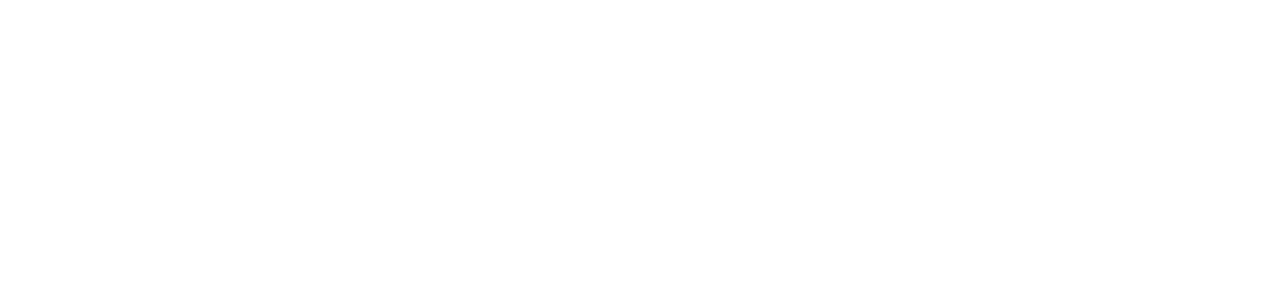
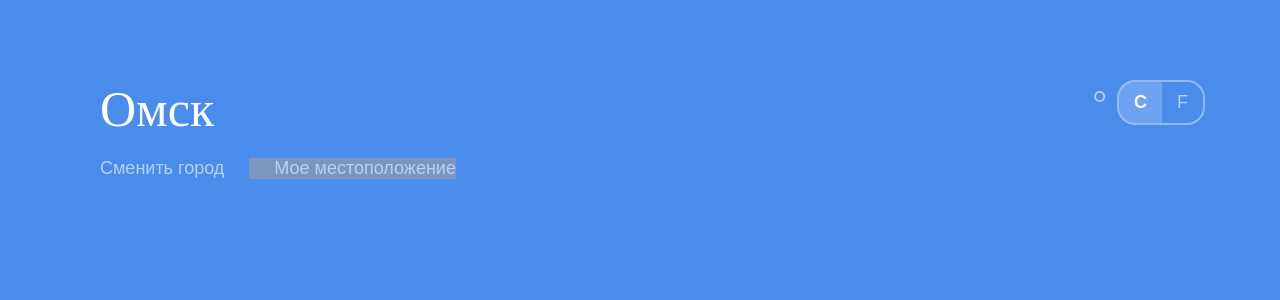
Before and after one commit to Arion-91/weather, a Vue app: page / in a window 1280 px wide. Shown: the top 300 px of the page. Built offline with nearby package versions, Linux system fonts and the light colour scheme; grey boxes are pictures that could not be loaded.

Commit message:
Свертана шапка

```diff
--- a/src/App.vue
+++ b/src/App.vue
@@ -22,5 +22,16 @@
 </script>
 
 <style>
+	* {
+		margin: 0;
+		padding: 0;
+		box-sizing: border-box;
+	}
 
+	#app {
+		background-color: #498CEC;
+		height: 100vh;
+		width: 100vw;
+		color: white;
+	}
 </style>
--- a/src/components/Header.vue
+++ b/src/components/Header.vue
@@ -1,5 +1,20 @@
 <template>
-
+	<div class="header flex">
+		<div>
+			<h1>Омск</h1>
+			<div class="location flex">
+				<button>Сменить город</button>
+				<button>Мое местоположение</button>
+			</div>
+		</div>
+		<div class="flex">
+			<p class="degree-zero">&deg;</p>
+			<div class="degree flex">
+				<button class="degree-active">C</button>
+				<button>F</button>
+			</div>
+		</div>
+	</div>
 </template>
 
 <script>
@@ -9,5 +24,59 @@
 </script>
 
 <style scoped>
+	.flex {
+		display: flex;
+		justify-content: space-between;
+		align-content: normal;
+	}
 
+	.header {
+		padding: 80px 75px 80px 100px;
+	}
+
+	button {
+		background: none;
+		border: none;
+		color: white;
+		font-size: 18px;
+		opacity: .6;
+	}
+
+	.location button:first-child {
+		padding-right: 25px;
+	}
+
+	.location button:last-child {
+		padding-left: 25px;
+		background: url("../assets/Path 2.png") no-repeat 0 -3px;
+	}
+
+	.degree {
+		align-self: flex-start;
+		border: 2px solid rgba(255, 255, 255, .4);
+		border-radius: 18px;
+	}
+
+	.degree button {
+		padding: 10px 15px;
+	}
+
+	.degree-active {
+		border-radius: 15px 0 0 15px;
+		background-color: rgba(255, 255, 255, .2);
+		color: white;
+		font-weight: bold;
+		opacity: 1;
+	}
+
+	.degree-zero {
+		margin: 2px 10px;
+		font-size: 36px;
+		opacity: .6;
+	}
+
+	h1 {
+		margin-bottom: 20px;
+		font: 50px normal;
+	}
 </style>
```
